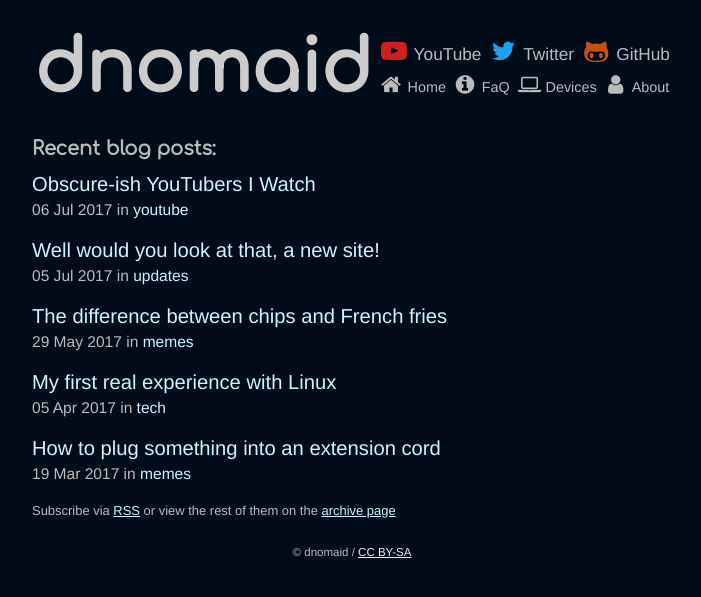
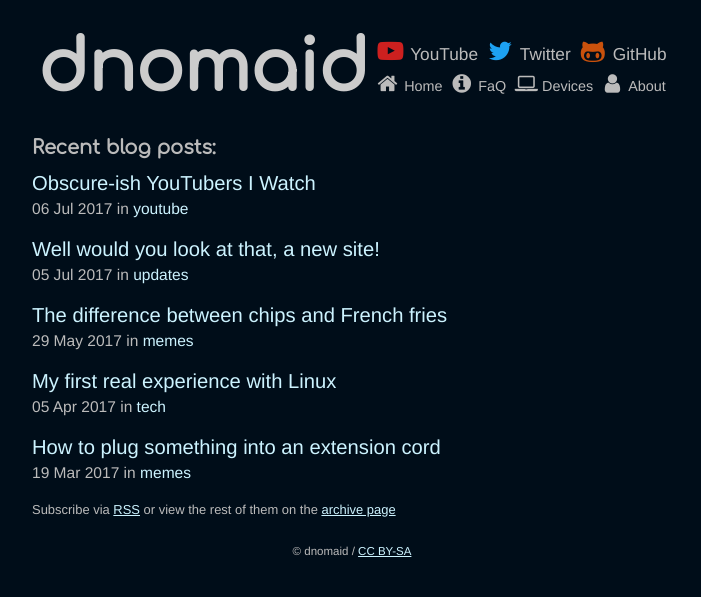
Before and after one commit to tomfishemoji/tomfishemoji.github.io, a Jekyll site: the page built from index.html, in a window 1280 px wide. Shown: the top 597 px of the page, without its empty margins (288-989 px from the left). Built offline with Jekyll 4.4.1, drawn with Linux system fonts in a browser that asks for light colours.

Commit message:
Fix menu

```diff
--- a/css/main.css
+++ b/css/main.css
@@ -176,13 +176,19 @@
 }
 
 #header h1 {
-    font-size: 5em;
+    font-size: 4.9em;
+    text-align: left;
 }
 
 #social-mnu {
     float: right;
     position: absolute;
     top: 30px;
+    text-align: right;
+}
+
+#menu-mnu {
+    text-align: right;
 }
 
 .chead {
@@ -253,6 +259,7 @@
     }*/
     #header h1 {
         font-size: 3em;
+        text-align: center;
     }
     #header p, #header h1 {
         display: block;
@@ -263,6 +270,9 @@
     }
     #header #menu-mnu {
         margin-top: 3em;
+    }
+    #header #social-mnu, #header #menu-mnu {
+        text-align: center;
     }
     #header a {
         display: inline-block;
```
